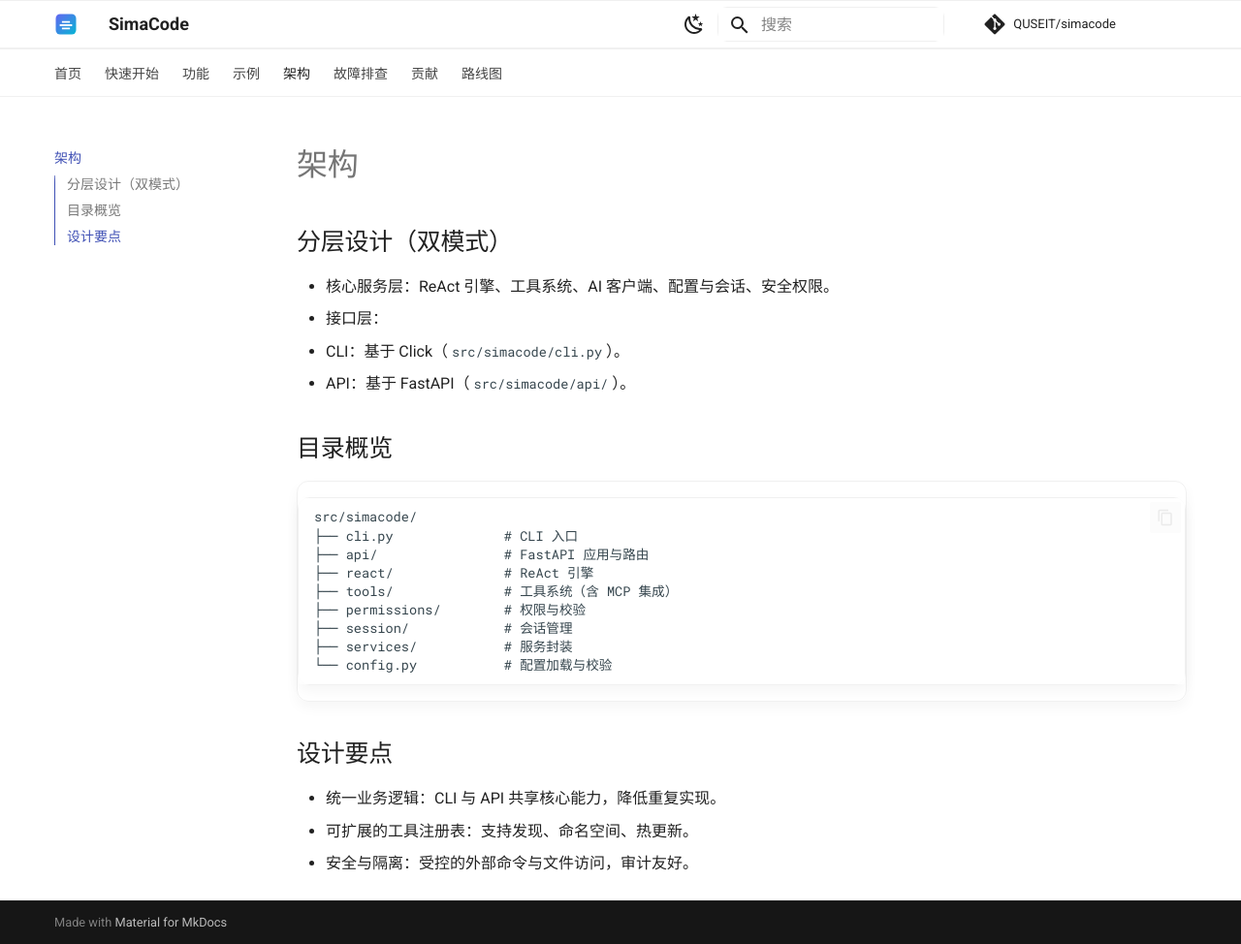
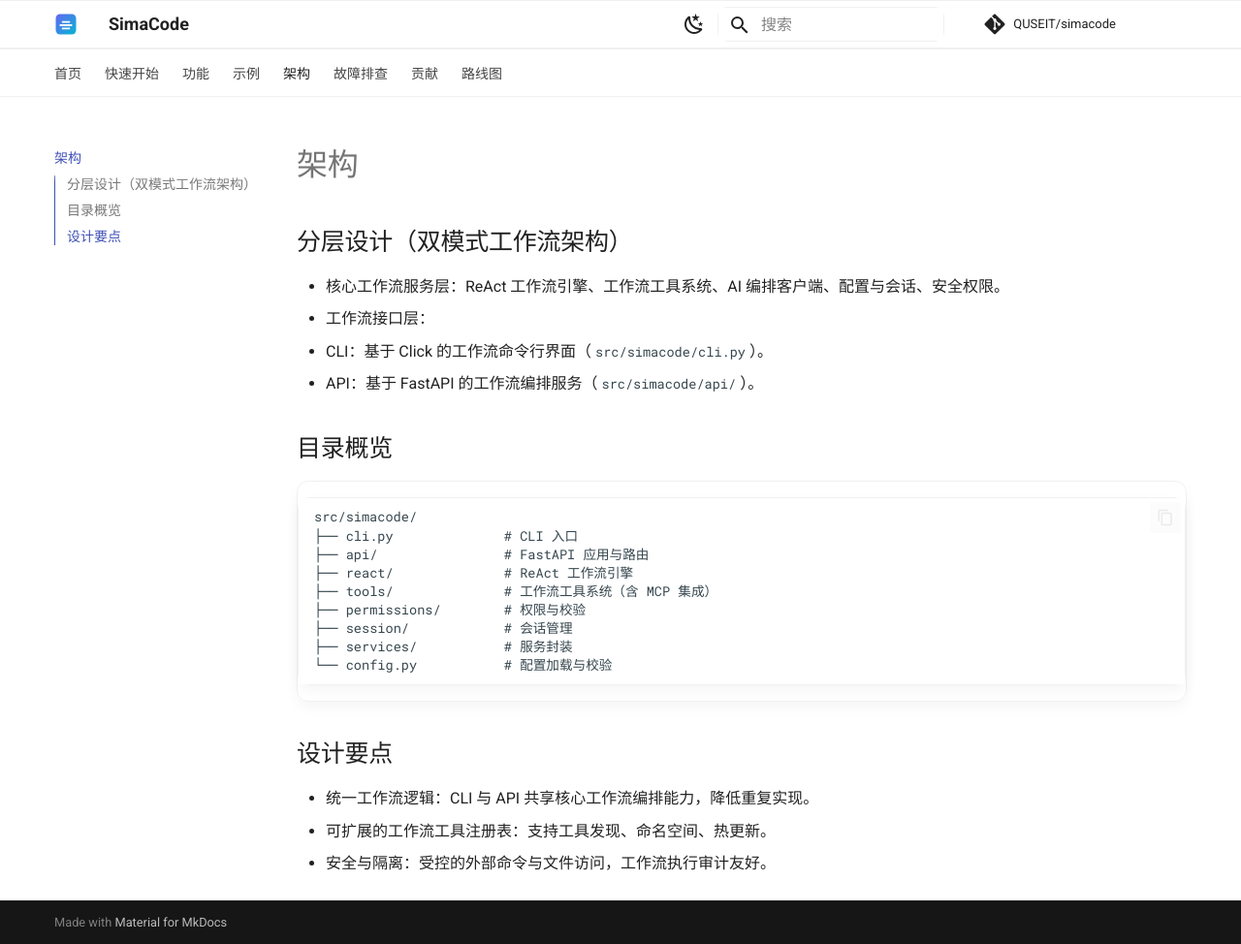
Before and after one commit to QUSEIT/simacode, an MkDocs documentation site: the page built from website/docs/architecture.md, in a window 1280 px wide and 974 px high. Shown: the whole window at 97% size. Built offline with MkDocs 1.6.1 and Material for MkDocs 9.7.7, drawn with Linux system fonts in a browser that asks for light colours; comment, search, counter and statistics services are not loaded.

Commit message:
docs: Update website to reflect AI orchestration workflow framework positioning
Update website documentation to align with SimaCode's new positioning as an AI orchestration workflow framework:

- Update mkdocs.yml site description
- Update homepage hero subtitle and feature descriptions
- Update quickstart guide terminology (Terminal AI Agent → Terminal Workflow Agent)
- Update features page (ReAct task planning → ReAct workflow orchestration)
- Update architecture page (dual-mode → dual-mode workflow architecture)
- Update website planning document references

Changes focus on positioning shift while maintaining all technical accuracy and functionality.

Files updated:
- website/mkdocs.yml: Site description and metadata
- website/docs/index.md: Homepage content and feature descriptions
- website/docs/quickstart.md: Getting started guide terminology
- website/docs/features.md: Feature descriptions and examples
- website/docs/architecture.md: Architecture overview
- website/docs/website_plan.md: Planning document references

🤖 Generated with [Claude Code](https://claude.ai/code)

Co-Authored-By: Claude <noreply@anthropic.com>

````diff
--- a/website/docs/architecture.md
+++ b/website/docs/architecture.md
@@ -1,10 +1,10 @@
 # 架构
 
-## 分层设计（双模式）
-- 核心服务层：ReAct 引擎、工具系统、AI 客户端、配置与会话、安全权限。
-- 接口层：
-  - CLI：基于 Click（`src/simacode/cli.py`）。
-  - API：基于 FastAPI（`src/simacode/api/`）。
+## 分层设计（双模式工作流架构）
+- 核心工作流服务层：ReAct 工作流引擎、工作流工具系统、AI 编排客户端、配置与会话、安全权限。
+- 工作流接口层：
+  - CLI：基于 Click 的工作流命令行界面（`src/simacode/cli.py`）。
+  - API：基于 FastAPI 的工作流编排服务（`src/simacode/api/`）。
 
 ## 目录概览
 
@@ -12,8 +12,8 @@
 src/simacode/
 ├── cli.py              # CLI 入口
 ├── api/                # FastAPI 应用与路由
-├── react/              # ReAct 引擎
-├── tools/              # 工具系统（含 MCP 集成）
+├── react/              # ReAct 工作流引擎
+├── tools/              # 工作流工具系统（含 MCP 集成）
 ├── permissions/        # 权限与校验
 ├── session/            # 会话管理
 ├── services/           # 服务封装
@@ -21,6 +21,6 @@ src/simacode/
 ```
 
 ## 设计要点
-- 统一业务逻辑：CLI 与 API 共享核心能力，降低重复实现。
-- 可扩展的工具注册表：支持发现、命名空间、热更新。
-- 安全与隔离：受控的外部命令与文件访问，审计友好。
+- 统一工作流逻辑：CLI 与 API 共享核心工作流编排能力，降低重复实现。
+- 可扩展的工作流工具注册表：支持工具发现、命名空间、热更新。
+- 安全与隔离：受控的外部命令与文件访问，工作流执行审计友好。
--- a/website/mkdocs.yml
+++ b/website/mkdocs.yml
@@ -1,5 +1,5 @@
 site_name: SimaCode
-site_description: "现代 AI 编程助手：ReAct 任务规划 + MCP 工具集成 + CLI/API 双模式"
+site_description: "AI编排工作流框架：ReAct 工作流编排 + MCP 工具集成 + CLI/API 双模式"
 site_url: https://example.com
 repo_url: https://github.com/QUSEIT/simacode
 repo_name: QUSEIT/simacode
````
Also changed, not shown: website/docs/features.md (+10 -10 lines), website/docs/index.md (+8 -8 lines), website/docs/quickstart.md (+6 -6 lines), website/docs/website_plan.md (+2 -2 lines).
